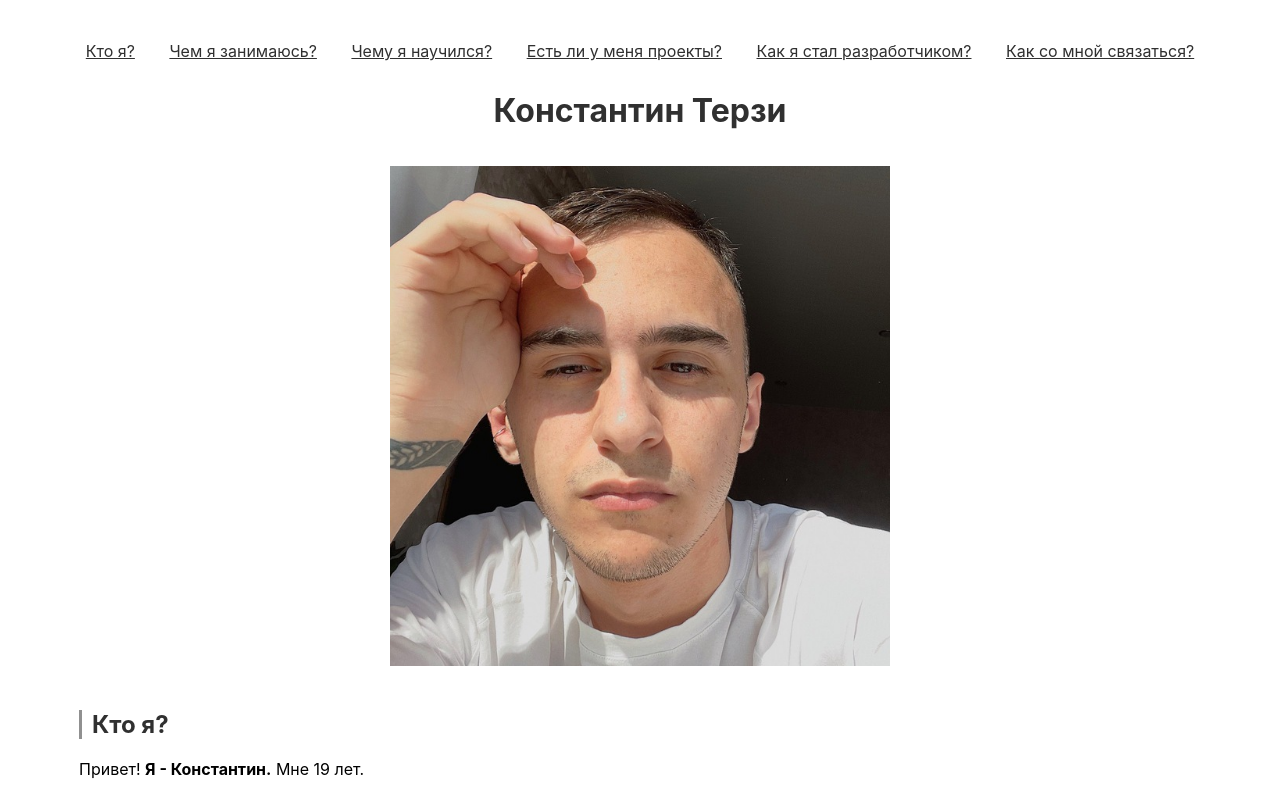
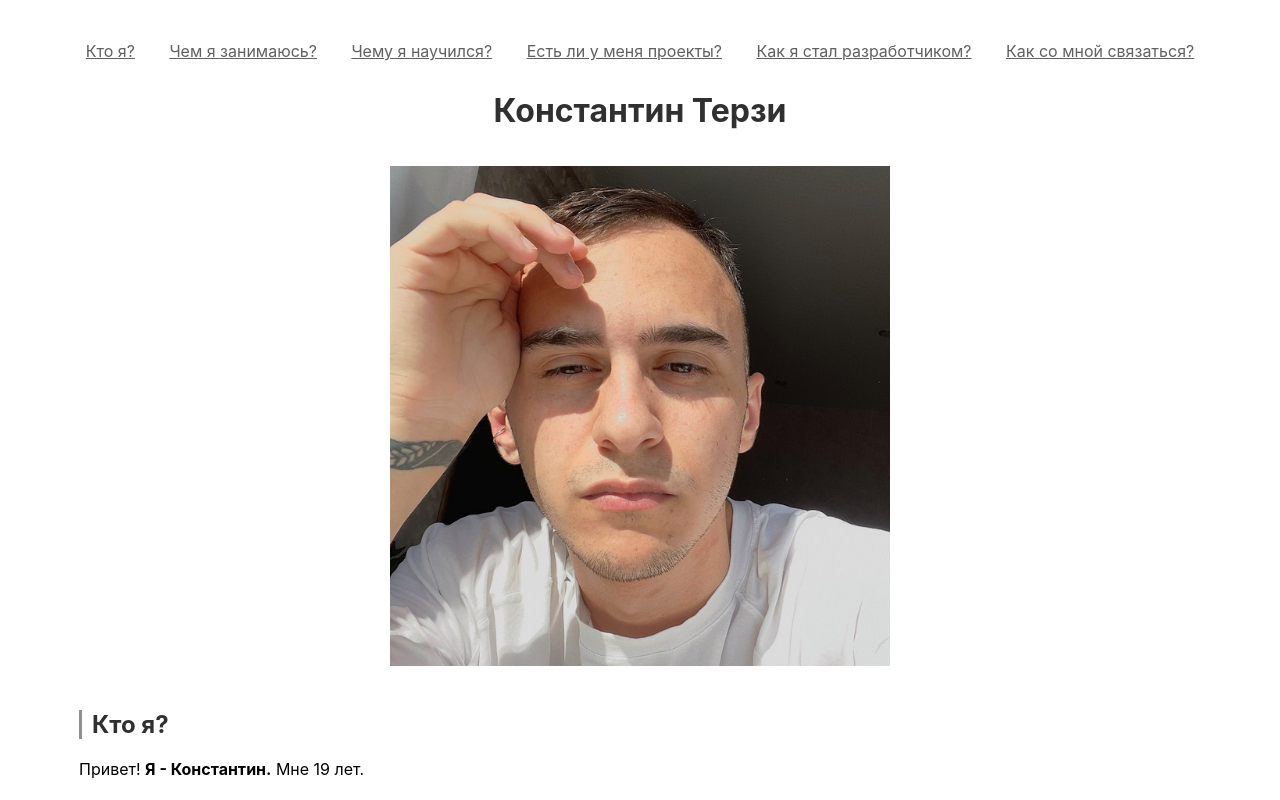
Before and after one commit to heiskonstantin/portfolio, a plain HTML site: page index.html in a window 1280 px wide. Shown: the top 800 px of the page. Drawn offline with Linux system fonts and the light colour scheme.

Commit message:
change color

```diff
--- a/styles.css
+++ b/styles.css
@@ -4,7 +4,7 @@ body {
 }
 
 .link {
-    color: #303030;
+    color: #606060;
 
 }
 
```
